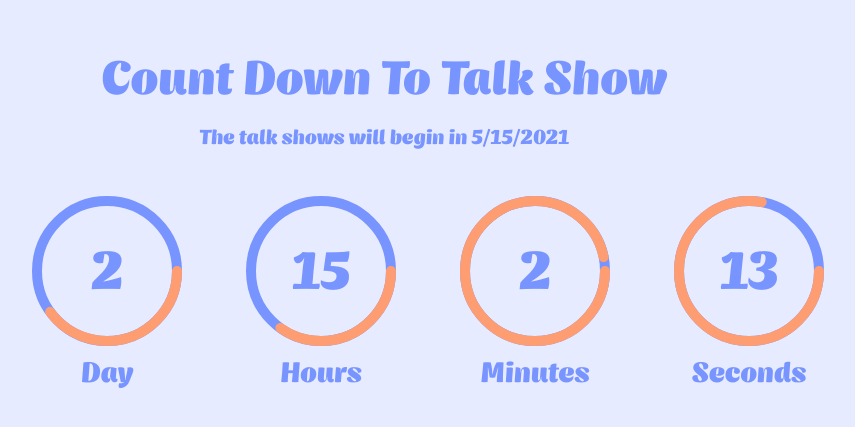
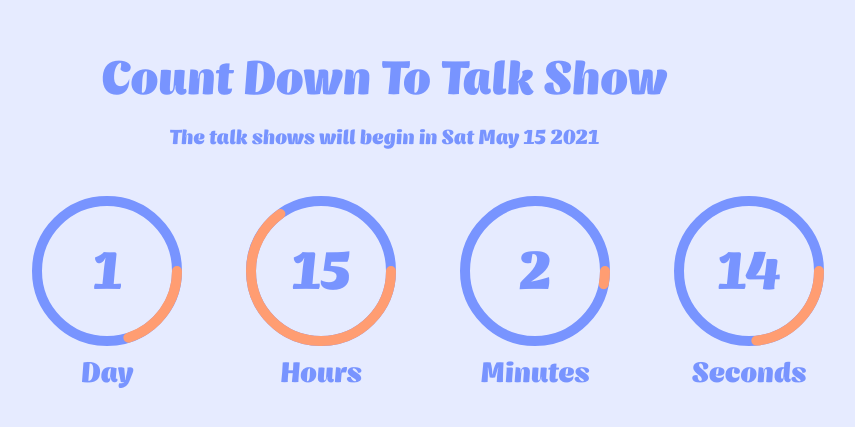
Before and after one commit to nghianguyent/Demo-countdown-clock, a React (Create React App) app: page / in a window 1280 px wide. Shown: the part 171-598 px from the top of the page, without its empty margins (256-1111 px from the left). Built offline with nearby package versions, Linux system fonts and the light colour scheme.

Commit message:
fix progress bar

```diff
--- a/src/components/Clock/Clock.jsx
+++ b/src/components/Clock/Clock.jsx
@@ -1,14 +1,22 @@
 import React from 'react';
 import CounterTimer from './counterTimer/CounterTimer.jsx';
 import './Clock.css'
+
+const dayToMilisecond = 1000 * 60 * 60 * 24;
+const minuteToMilisecond = 1000 * 60;
+const hourToMilisecond = 1000 * 60 * 60;
 class Clock extends React.Component {
     constructor(props) {
         super(props);
         this.state = {
             date: new Date(2021, 4, 15, 0, 0, 0),
             startDate: new Date(2021, 4, 10, 23, 59, 59),
+            countDownTimer: new Date(),
             currentDate: new Date(),
-            countDownTimer: new Date(),
+            days: 0,
+            hours: 0,
+            minutes: 0,
+            seconds: 0,
         };
     };
     componentDidMount() {
@@ -22,35 +30,40 @@ class Clock extends React.Component {
             this.setState({
                 countDownTimer: new Date(this.state.date.getTime() - this.state.currentDate.getTime()),
                 currentDate: new Date(),
+                days: parseInt(Math.floor(this.state.countDownTimer.getTime()  / dayToMilisecond)),
+                hours: parseInt(Math.floor(this.state.countDownTimer.getTime() / hourToMilisecond % 24)),
+                minutes: parseInt(Math.floor(this.state.countDownTimer.getTime() / minuteToMilisecond %  60)),
+                seconds: parseInt(Math.floor(this.state.countDownTimer.getTime() / 1000 % 60))
             });
         };
     };
+
     render() {
         return (
             <div className="countdown-timer">
                 <h2>Count Down To Talk Show</h2>
-                <h4>The talk shows will begin in {this.state.date.toLocaleDateString()} </h4>
+                <h4>The talk shows will begin in {this.state.date.toDateString()} </h4>
                 <div className="clock-container">
                     <CounterTimer
-                        currentDate={this.state.countDownTimer.getDate()}
+                        currentDate={this.state.days}
                         startDate={this.state.startDate.getDate()}
                         lastDate={this.state.date.getDate()}
                         unit="Day"
                     />
                     <CounterTimer
-                        currentDate={this.state.countDownTimer.getHours()}
+                        currentDate={this.state.hours}
                         startDate={this.state.startDate.getHours()}
                         lastDate={this.state.date.getHours()}
                         unit="Hours"
                     />
                     <CounterTimer
-                        currentDate={this.state.countDownTimer.getMinutes()}
+                        currentDate={this.state.minutes}
                         startDate={this.state.startDate.getMinutes()}
                         lastDate={this.state.date.getMinutes()}
                         unit="Minutes"
                     />
                     <CounterTimer
-                        currentDate={this.state.countDownTimer.getSeconds()}
+                        currentDate={this.state.seconds}
                         startDate={this.state.startDate.getSeconds()}
                         lastDate={this.state.date.getSeconds()}
                         unit="Seconds"
--- a/src/components/Clock/counterTimer/CounterTimer.jsx
+++ b/src/components/Clock/counterTimer/CounterTimer.jsx
@@ -5,7 +5,7 @@ import ProgressBar from './ProgressBar/ProgressBar.jsx';
 const CounterTimer = (props) => {
     let percent = 0;
     if ((props.lastDate - props.startDate) !== 0){
-        percent = (props.currentDate - props.startDate) / (props.lastDate - props.startDate) * 100;
+        percent = parseInt(Math.abs(props.currentDate) / Math.abs(props.lastDate - props.startDate) * 100 );
     }
     return (
         <div className="clock-counter">
--- a/src/components/Clock/counterTimer/ProgressBar/ProgressBar.css
+++ b/src/components/Clock/counterTimer/ProgressBar/ProgressBar.css
@@ -21,5 +21,4 @@
 .progress-bar svg circle:nth-child(2) {
     stroke: #FF9D72; /* light orange */
     stroke-dasharray: 440;
-    stroke-dashoffset: 440;
 }
```
